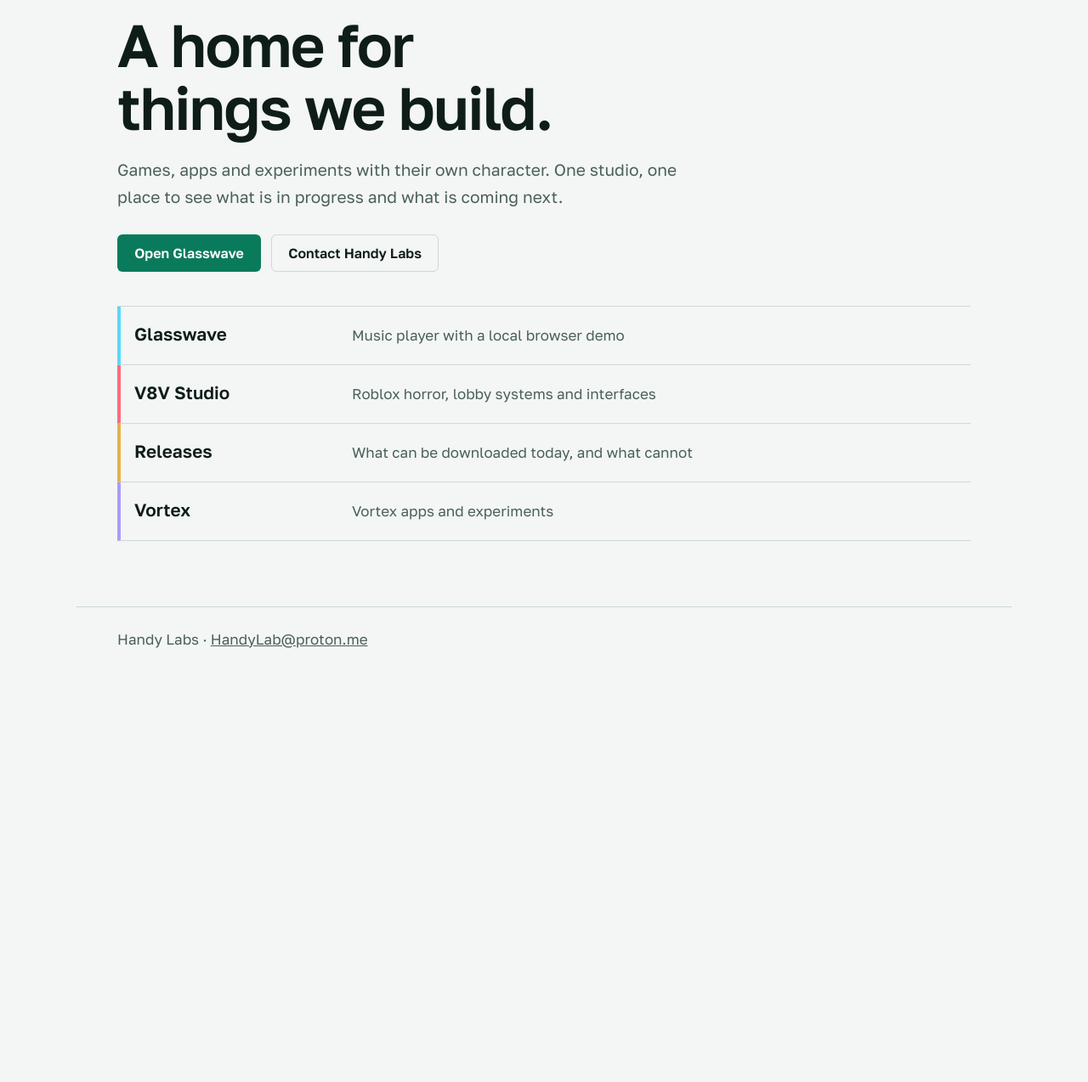
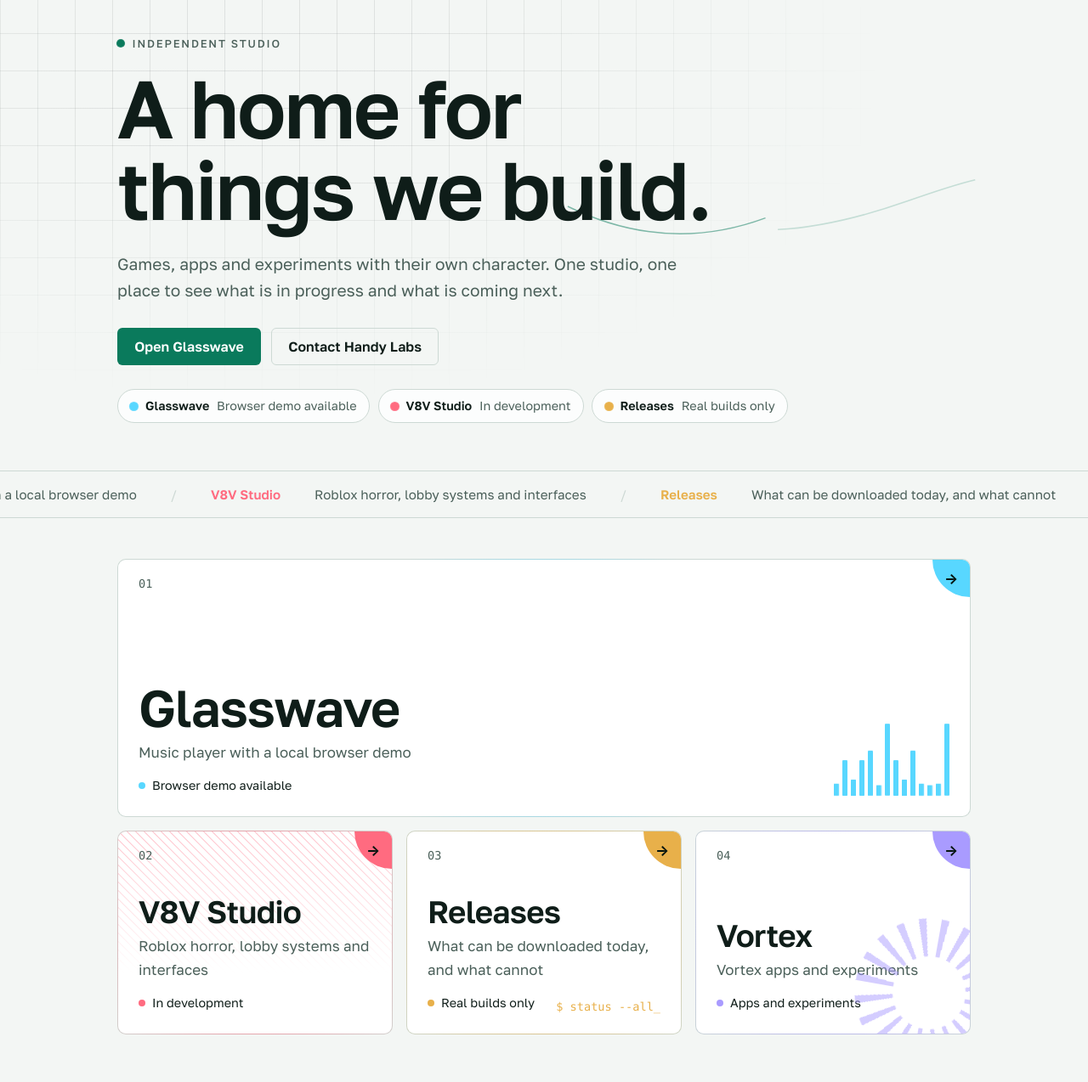
Before and after one commit to RansomError/RansomError.github.io, a plain HTML site: page index.html in a window 1280 px wide. Shown: the part 131-1405 px from the top of the page at 85% size. Before the commit the page ends 946 px from the top, so only its background shows below. Drawn offline with Linux system fonts and the light colour scheme; a web font is replaced by a local one.

Commit message:
Handy Labs 2.0 redesign: new header and mobile menu, hero, ticker, project plates, per-project identities

```diff
--- a/index.html
+++ b/index.html
@@ -23,15 +23,20 @@
 <meta name="twitter:description" content="Explore Handy Labs: projects, web apps, Roblox game development, and Glasswave, a Liquid Glass music player.">
 <meta name="twitter:image" content="https://handylab.ru/favicon.png?v=3">
 <script type="application/ld+json">{"@context":"https://schema.org","@graph":[{"@type":"Organization","@id":"https://handylab.ru/#organization","name":"Handy Labs","url":"https://handylab.ru/","logo":{"@type":"ImageObject","url":"https://handylab.ru/favicon.png?v=3","width":128,"height":128}},{"@type":"WebSite","@id":"https://handylab.ru/#website","url":"https://handylab.ru/","name":"Handy Labs","publisher":{"@id":"https://handylab.ru/#organization"}}]}</script>
-<script>try{var x=localStorage.getItem('handylabs-theme');if(x==='light'||x==='dark')document.documentElement.dataset.theme=x}catch(e){}</script>
+<script>document.documentElement.classList.add('js');try{var x=localStorage.getItem('handylabs-theme');if(x==='light'||x==='dark')document.documentElement.dataset.theme=x}catch(e){}</script>
 <link rel="preconnect" href="https://fonts.googleapis.com"><link rel="preconnect" href="https://fonts.gstatic.com" crossorigin>
 <link rel="stylesheet" href="https://fonts.googleapis.com/css2?family=Golos+Text:wght@400;500;600&family=Unbounded:wght@600;700&display=swap">
 <link rel="stylesheet" href="/assets/css/site.css">
+<link rel="stylesheet" href="/assets/css/shell.css">
+<link rel="stylesheet" href="/assets/css/home.css">
+<link rel="stylesheet" href="/assets/css/projects.css">
 </head>
 <body>
 <a class="skip" href="#main" data-t="skip">Skip to content</a>
 <header class="top">
-<a class="brand" href="/" data-go="overview"><img src="/favicon.png" alt="" width="32" height="32">Handy Labs</a>
+<a class="brand" href="/" data-go="overview" aria-label="Handy Labs"><svg viewBox="0 0 32 32" aria-hidden="true"><path d="M16 2 28 9 16 16 4 9z" fill="#c9fff1"/><path d="M4 9 16 16v14L4 23z" fill="#2fb98e"/><path d="M28 9v14L16 30V16z" fill="#5fe3b4"/></svg><span>Handy Labs</span></a>
+<button id="mb" type="button" aria-expanded="false" aria-controls="sheet"><i aria-hidden="true"></i><span class="m1" data-t="ui.menu">Menu</span><span class="m2" data-t="ui.close">Close</span></button>
+<div class="sheet" id="sheet">
 <nav id="nav" aria-label="Projects" data-al="ui.nav">
 <a href="/" data-p="overview" data-t="nav.overview">Overview</a>
 <a href="/?project=glasswave" data-p="glasswave">Glasswave</a>
@@ -43,25 +48,41 @@
 <select id="lang" aria-label="Language" data-al="ui.lang"></select>
 <select id="theme" aria-label="Theme" data-al="ui.theme"><option value="auto" data-t="ui.auto">System</option><option value="light" data-t="ui.light">Light</option><option value="dark" data-t="ui.dark">Dark</option></select>
 </div>
+</div>
 </header>
 <main id="main">
 <section id="overview" data-panel>
+<div class="hero">
+<svg class="sig" viewBox="0 0 1200 160" preserveAspectRatio="none" aria-hidden="true"><path d="M0 80C100 10 200 150 300 80S500 10 600 80 800 150 900 80 1100 10 1200 80"/><path d="M0 90C120 30 230 140 340 90S560 40 680 90 880 140 1000 90 1120 50 1200 90"/></svg>
+<p class="eye"><i></i><span data-t="ov.k">Independent studio</span></p>
 <h1 data-t="ov.h">A home for things we build.</h1>
 <p class="lead" data-t="ov.p">Games, apps and experiments with their own character. One studio, one place to see what is in progress and what is coming next.</p>
 <div class="btns"><a class="btn p" href="/?project=glasswave" data-go="glasswave" data-t="ov.a">Open Glasswave</a><a class="btn" href="mailto:HandyLab@proton.me" data-t="ov.c">Contact Handy Labs</a></div>
-<ul class="idx">
-<li style="--c:#58d7ff"><a href="/?project=glasswave" data-go="glasswave"><b>Glasswave</b><span data-t="idx.glasswave">Music player with a local browser demo</span></a></li>
-<li style="--c:#ff6b80"><a href="/?project=v8v" data-go="v8v"><b>V8V Studio</b><span data-t="idx.v8v">Roblox horror, lobby systems and interfaces</span></a></li>
-<li style="--c:#e8b04a"><a href="/?project=releases" data-go="releases"><b data-t="nav.releases">Releases</b><span data-t="idx.releases">What can be downloaded today, and what cannot</span></a></li>
-<li style="--c:#a99bff"><a href="/?project=vortex" data-go="vortex"><b>Vortex</b><span data-t="idx.vortex">Vortex apps and experiments</span></a></li>
+<ul class="chips">
+<li class="chip" style="--c:#58d7ff"><i></i><b>Glasswave</b><span data-t="ov.s1">Browser demo available</span></li>
+<li class="chip" style="--c:#ff6b80"><i></i><b>V8V Studio</b><span data-t="ov.s2">In development</span></li>
+<li class="chip" style="--c:#e8b04a"><i></i><b data-t="nav.releases">Releases</b><span data-t="ov.s3">Real builds only</span></li>
 </ul>
+</div>
+<div class="tick" aria-hidden="true"><div>
+<b style="--c:#58d7ff">Glasswave</b><span data-t="idx.glasswave">Music player with a local browser demo</span>
+<b style="--c:#ff6b80">V8V Studio</b><span data-t="idx.v8v">Roblox horror, lobby systems and interfaces</span>
+<b style="--c:#e8b04a" data-t="nav.releases">Releases</b><span data-t="idx.releases">What can be downloaded today, and what cannot</span>
+<b style="--c:#a99bff">Vortex</b><span data-t="idx.vortex">Vortex apps and experiments</span>
+</div></div>
+<div class="plates">
+<a class="plate rv" href="/?project=glasswave" data-go="glasswave" style="--c:#58d7ff"><span class="mo mo-gw" aria-hidden="true"><i></i><i></i><i></i><i></i><i></i><i></i><i></i><i></i><i></i><i></i><i></i><i></i><i></i><i></i></span><small class="no">01</small><b>Glasswave</b><span data-t="idx.glasswave">Music player with a local browser demo</span><em class="st" data-t="ov.s1">Browser demo available</em><span class="gc" aria-hidden="true">→</span></a>
+<a class="plate rv" href="/?project=v8v" data-go="v8v" style="--c:#ff6b80"><span class="mo mo-v8" aria-hidden="true"></span><small class="no">02</small><b>V8V Studio</b><span data-t="idx.v8v">Roblox horror, lobby systems and interfaces</span><em class="st" data-t="ov.s2">In development</em><span class="gc" aria-hidden="true">→</span></a>
+<a class="plate rv" href="/?project=releases" data-go="releases" style="--c:#e8b04a"><span class="mo mo-rl" aria-hidden="true"></span><small class="no">03</small><b data-t="nav.releases">Releases</b><span data-t="idx.releases">What can be downloaded today, and what cannot</span><em class="st" data-t="ov.s3">Real builds only</em><span class="gc" aria-hidden="true">→</span></a>
+<a class="plate rv" href="/?project=vortex" data-go="vortex" style="--c:#a99bff"><span class="mo mo-vx" aria-hidden="true"></span><small class="no">04</small><b>Vortex</b><span data-t="idx.vortex">Vortex apps and experiments</span><em class="st" data-t="ov.s4">Apps and experiments</em><span class="gc" aria-hidden="true">→</span></a>
+</div>
 </section>
 <section id="glasswave" data-panel hidden>
 <h1 data-t="gw.h">Music, refracted.</h1>
 <p class="lead" data-t="gw.p">Glasswave is a music player for local libraries, playlists and artwork. Try the browser demo below: the files you choose stay on your device and are never uploaded.</p>
 <div class="pl">
 <h2 data-t="pl.h">Browser demo</h2>
-<canvas id="wv" width="480" height="64" aria-hidden="true"></canvas>
+<canvas id="wv" width="480" height="96" aria-hidden="true"></canvas>
 <div class="dz" id="dz"><span data-t="pl.drop">Choose audio files or drop them here</span><button class="btn p" id="pick" type="button" data-t="pl.pick">Choose files</button><input id="file" type="file" accept="audio/*,.mp3,.wav,.flac,.ogg,.m4a,.aac,.opus,.wma" multiple hidden></div>
 <div><span class="tm" id="cnt"></span><div id="tl"></div></div>
 <div><strong id="nt"></strong><br><span class="tm" id="na"></span></div>
@@ -77,16 +98,16 @@
 <h1 data-t="v8.h">Horror with intention.</h1>
 <p class="lead" data-t="v8.p">V8V Studio builds Roblox horror projects: atmosphere, lobby systems, interface design and experimental mechanics.</p>
 <ul class="list"><li data-t="v8.l1">Horror projects</li><li data-t="v8.l2">Game systems and lobbies</li><li data-t="v8.l3">Interfaces and effects</li></ul>
-<div class="btns"><a class="btn" href="mailto:HandyLab@proton.me" data-t="v8.c">Write about V8V</a></div>
+<div class="btns"><a class="btn p" href="mailto:HandyLab@proton.me" data-t="v8.c">Write about V8V</a></div>
 </section>
 <section id="releases" data-panel hidden>
 <h1 data-t="rl.h">Only real releases.</h1>
 <p class="lead" data-t="rl.p">A download appears here once a build has been tested. No placeholder installers.</p>
 <div class="tw"><table><thead><tr><th data-t="rl.c.0">Product</th><th data-t="rl.c.1">Platform</th><th data-t="rl.c.2">Status</th></tr></thead><tbody>
-<tr><td data-t="rl.r1.0">Glasswave</td><td data-t="rl.r1.1">Windows</td><td data-t="rl.r1.2">In testing. No public download yet.</td></tr>
-<tr><td data-t="rl.r2.0">Glasswave</td><td data-t="rl.r2.1">Web</td><td data-t="rl.r2.2">Local browser demo available</td></tr>
-<tr><td data-t="rl.r3.0">V8V Studio</td><td data-t="rl.r3.1">Roblox</td><td data-t="rl.r3.2">In development</td></tr>
-<tr><td data-t="rl.r4.0">Glasswave</td><td data-t="rl.r4.1">Android, macOS, Linux</td><td data-t="rl.r4.2">Planned, not released</td></tr>
+<tr data-s="test"><td data-t="rl.r1.0">Glasswave</td><td data-t="rl.r1.1">Windows</td><td data-t="rl.r1.2">In testing. No public download yet.</td></tr>
+<tr data-s="live"><td data-t="rl.r2.0">Glasswave</td><td data-t="rl.r2.1">Web</td><td data-t="rl.r2.2">Local browser demo available</td></tr>
+<tr data-s="dev"><td data-t="rl.r3.0">V8V Studio</td><td data-t="rl.r3.1">Roblox</td><td data-t="rl.r3.2">In development</td></tr>
+<tr data-s="plan"><td data-t="rl.r4.0">Glasswave</td><td data-t="rl.r4.1">Android, macOS, Linux</td><td data-t="rl.r4.2">Planned, not released</td></tr>
 </tbody></table></div>
 </section>
 <section id="vortex" data-panel hidden>
@@ -99,5 +120,6 @@
 <aside id="shop" lang="ru" hidden><a href="https://ozon.ru/s/pravoslavnyy-krestyanin" target="_blank" rel="noopener noreferrer" aria-label="Магазин «Православный крестьянин» на Ozon"><span><small>Рекомендация магазина</small><b>Православный крестьянин</b><span>Посмотрите товары в магазине на Ozon. ↗</span></span><img src="/pravoslavnyy-krestyanin-banner.jpg" alt="Витрина магазина «Православный крестьянин»" loading="lazy" width="80" height="108"></a></aside>
 <footer>Handy Labs · <a href="mailto:HandyLab@proton.me">HandyLab@proton.me</a></footer>
 <script src="/assets/js/app.js" defer></script>
+<script src="/assets/js/fx.js" defer></script>
 </body>
 </html>
```
